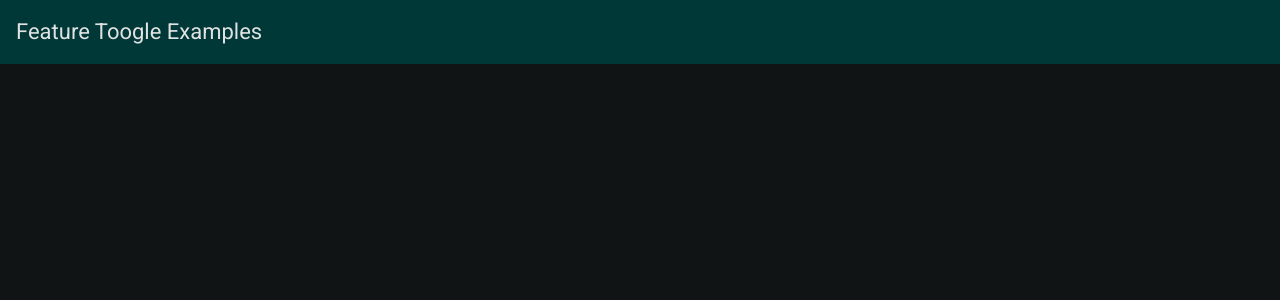
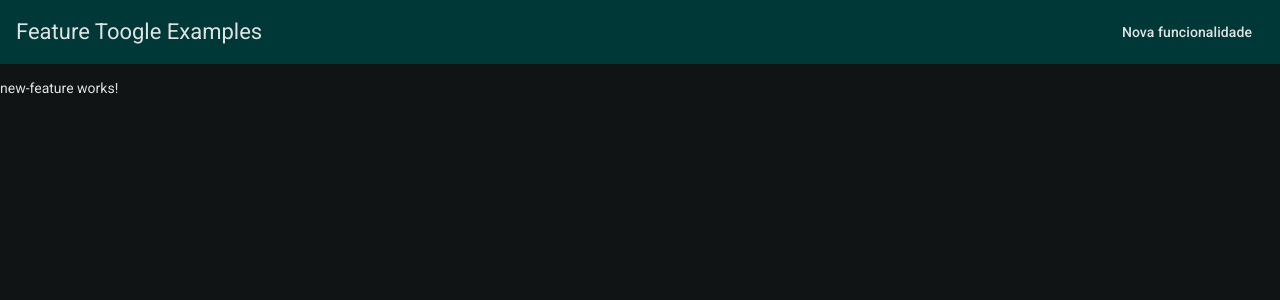
Before and after one commit to brunohonda/feature-toogle-example, an Angular app: page /new-feature in a window 1280 px wide. Before the commit this address led to /. Shown: the top 300 px of the page. Built offline with nearby package versions, Linux system fonts and the light colour scheme.

Commit message:
implements page to represent new feature

```diff
--- a/src/app/app.html
+++ b/src/app/app.html
@@ -1,6 +1,11 @@
 <mat-toolbar class="nav-bar">
   <span>Feature Toogle Examples</span>
   <div>
+    <button matButton [routerLink]="['new-feature']">
+      Nova funcionalidade
+    </button>
   </div>
 </mat-toolbar>
-<router-outlet />
+<main>
+  <router-outlet />
+</main>
--- a/src/app/app.routes.ts
+++ b/src/app/app.routes.ts
@@ -1,3 +1,8 @@
 import { Routes } from '@angular/router';
 
-export const routes: Routes = [];
+export const routes: Routes = [
+  {
+    path: 'new-feature',
+    loadComponent: () => import('./pages/new-feature/new-feature').then(m => m.NewFeature)
+  },
+];
--- a/src/app/app.ts
+++ b/src/app/app.ts
@@ -1,8 +1,8 @@
-import { Component, signal } from '@angular/core';
+import { Component } from '@angular/core';
 import { MatButtonModule } from '@angular/material/button';
 import { MatIconModule } from '@angular/material/icon';
 import { MatToolbarModule } from '@angular/material/toolbar';
-import { RouterOutlet } from '@angular/router';
+import { RouterLink, RouterOutlet } from '@angular/router';
 
 @Component({
   selector: 'app-root',
@@ -10,11 +10,11 @@ import { RouterOutlet } from '@angular/router';
     MatToolbarModule,
     MatButtonModule,
     MatIconModule,
+    RouterLink,
     RouterOutlet,
   ],
   templateUrl: './app.html',
   styleUrl: './app.scss'
 })
 export class App {
-  protected readonly title = signal('feature-toogle-example');
 }
--- /dev/null
+++ b/src/app/pages/new-feature/new-feature.html
@@ -0,0 +1 @@
+<p>new-feature works!</p>
--- /dev/null
+++ b/src/app/pages/new-feature/new-feature.ts
@@ -0,0 +1,11 @@
+import { Component } from '@angular/core';
+
+@Component({
+  selector: 'app-new-feature',
+  imports: [],
+  templateUrl: './new-feature.html',
+  styleUrl: './new-feature.scss'
+})
+export class NewFeature {
+
+}
```
Also changed, not shown: src/app/pages/new-feature/new-feature.scss (added), 1 other file (tests, documents, lock files or other folders).
